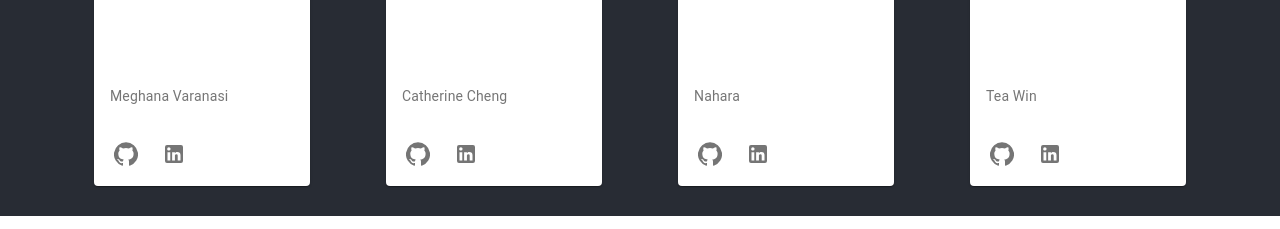
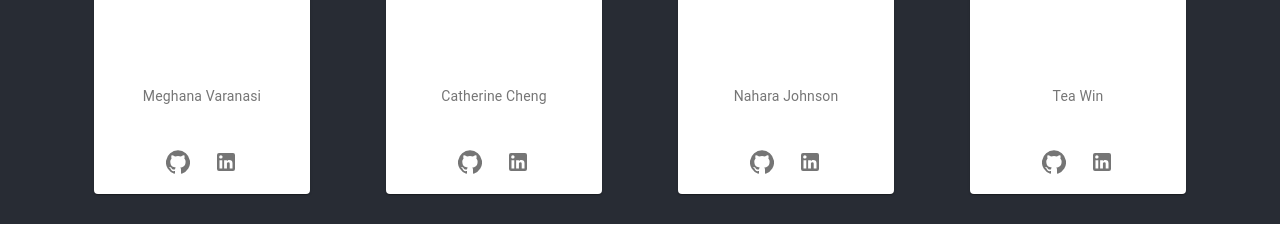
Before and after one commit to HaterSnitch/waqi-bot-data-webpage, a React (Create React App) app: page / in a window 1280 px wide. Shown: the part 1941-2170 px from the top of the page. Built offline with nearby package versions, Linux system fonts and the light colour scheme.

Commit message:
updated some details

```diff
--- a/src/components/card.js
+++ b/src/components/card.js
@@ -54,14 +54,20 @@ export default function RecipeReviewCard(props) {
         image={props.img}
         title={props.name}
       />
+      <Grid
+         container
+         justify="center"
+         >
       <CardContent>
         <Typography variant="body2" color="textSecondary" component="p">
         {props.name}
         </Typography>
       </CardContent>
+      </Grid>
       <CardActions disableSpacing>
         <Grid
          container
+         justify="center"
          >
         <IconButton aria-label="add to favorites" href={props.github}>
           <GitHub />
--- a/src/components/cards.js
+++ b/src/components/cards.js
@@ -25,24 +25,31 @@ export default function Cards(){
             name = "Meghana Varanasi"
             img= ""
             github="https://github.com/Meghana-12"
+            linkedin="https://www.linkedin.com/in/varanasi-meghana-1671b1192/"
             />
             </Grid>
             <Grid item xs={3}>
                 <Card
                 name = "Catherine Cheng"
-                img=""
-                github=""
+                img= ""
+                github="https://github.com/chengjieyun59"
+                linkedin="https://www.linkedin.com/in/cat-cheng/"
                 />
             </Grid>
             <Grid item xs={3}>
                 <Card
-                name = "Nahara"
-
+                name = "Nahara Johnson"
+                img= ""
+                github="https://github.com/nahara7"
+                linkedin="https://www.linkedin.com/in/nahara-johnson-a68789192/"
                 />
                 </Grid>
             <Grid item xs={3}>
                 <Card
                 name = " Tea Win"
+                img= ""
+                github="https://github.com/tea-win"
+                linkedin=""
                 />
                 </Grid>
 
```
Also changed, not shown: src/images/meg.jpeg (added).
